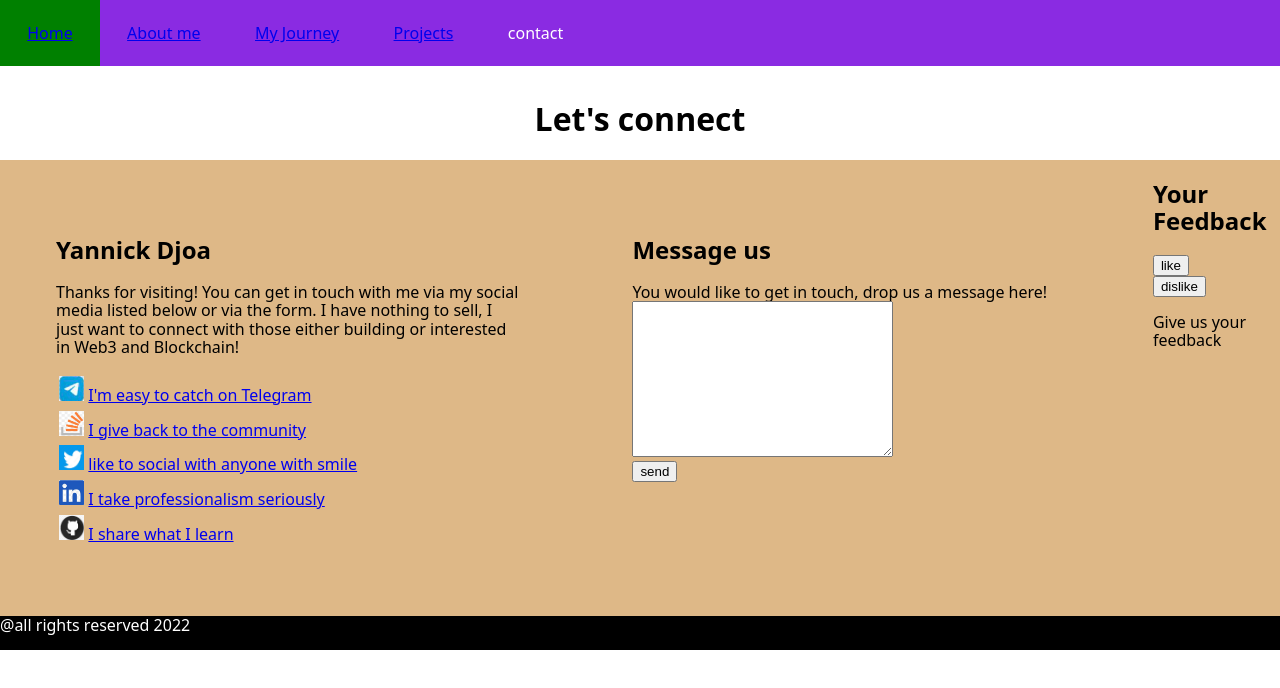
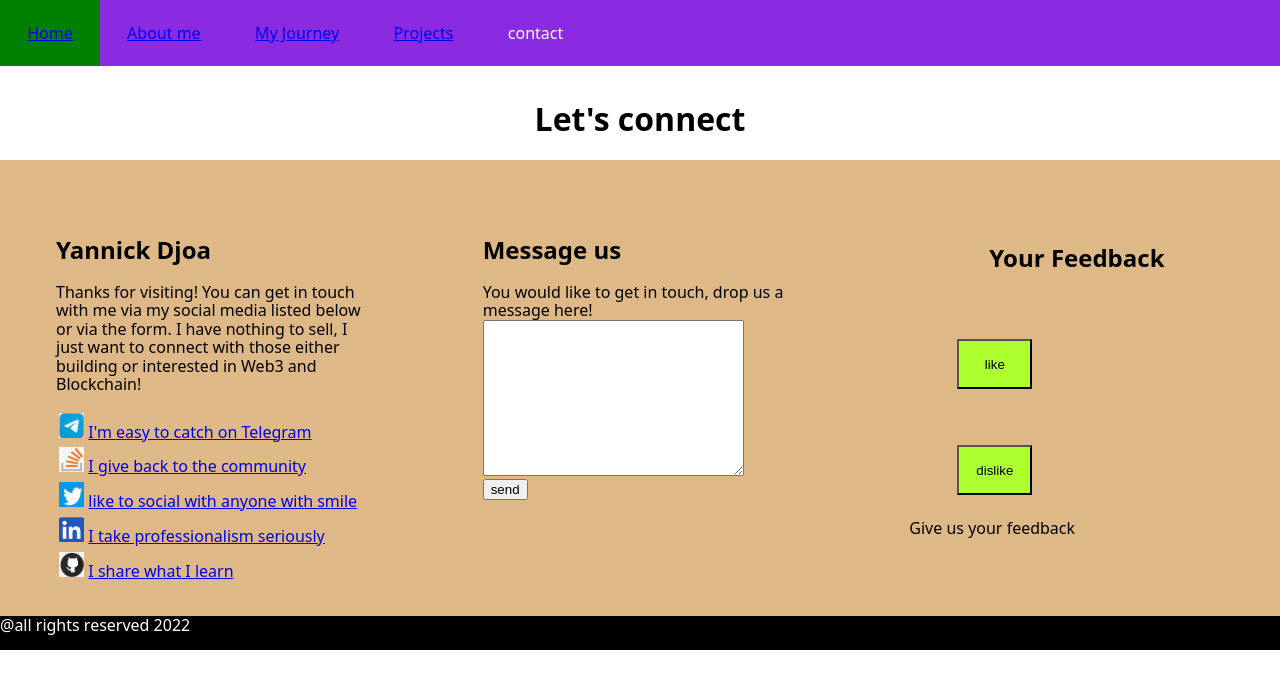
Before and after one commit to Yannickdjoa/portfolio-webpage, a plain HTML site: page contact-index.html in a window 1280 px wide. Drawn offline with Linux system fonts and the light colour scheme.

Commit message:
update of contact css file

```diff
--- a/contact-style.css
+++ b/contact-style.css
@@ -92,7 +92,7 @@ footer{
 
   .contact-list{
     height: 100%;
-    width: 50%;
+    width: 30%;
     padding: 3.5em;
     display: inline-block;
     position: relative;
@@ -100,7 +100,7 @@ footer{
   }
   .form-box{
       height: 100%;
-      width: 50%;
+      width: 30%;
       padding: 3.5em;
       display: inline-block;
       position: relative;
@@ -118,3 +118,48 @@ footer{
     padding: 0; /* Remove padding */
     margin: 0; /* Remove margins */
   }
+
+  /*feedback section tab*/
+
+  .feedback-container{
+    height: 100%;
+    width: 30%;
+    padding: 3.5em;
+    display: inline-block;
+    position: relative;
+
+  }
+  .feedback-title{
+    padding-top: 0.5em;
+    padding-left: 5em;
+    text-align: center;
+
+  }
+
+ .feedback-button{
+    height: 10px;
+    width: 75px;
+    padding: 3em;
+
+    display: inline-block;
+    position: relative;
+
+  }
+  button{
+
+    background-color: greenyellow;
+    height: 50px;
+    width: 75px;
+
+
+  }
+  #thumbnail-image{
+    height: 100%;
+    width: 100%;
+
+  }
+  #thumbnail-image-1{
+    height: 100%;
+    width: 100%;
+
+  }
```
